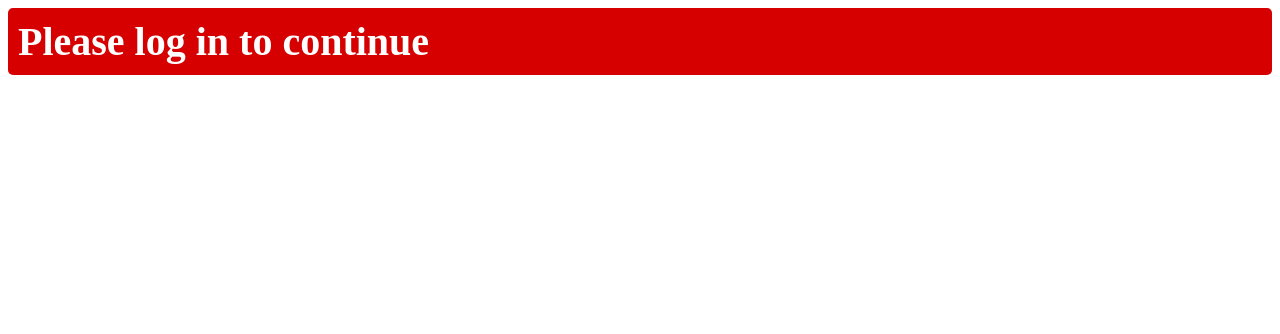
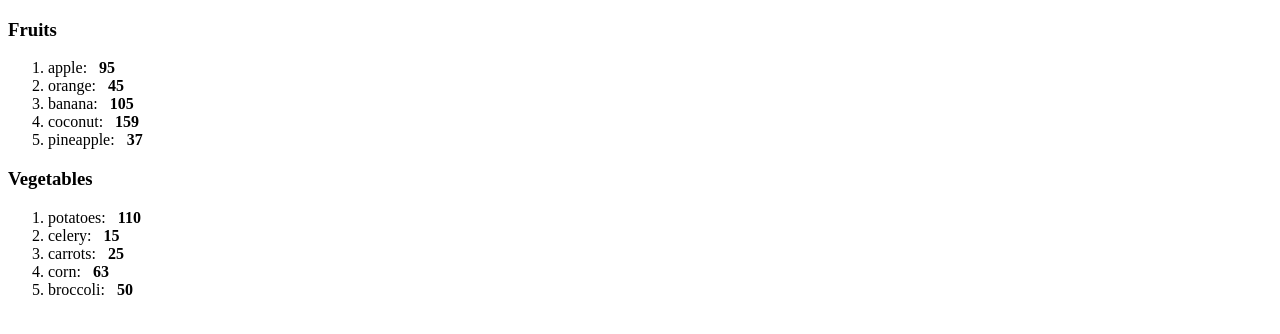
Before and after one commit to BurnettMiao/react-js-practice-2024, a React (Vite) app: page / in a window 1280 px wide. Shown: the top 334 px of the page. Built offline with nearby package versions, Linux system fonts and the light colour scheme.

Commit message:
render lists - 01

```diff
--- a/src/App.jsx
+++ b/src/App.jsx
@@ -4,12 +4,33 @@
 // import Header from './Header.jsx'
 // import Button from './Button/Button.jsx';
 // import Student from './Student.jsx';
-import UserGreeting from './UserGreeting.jsx';
+// import UserGreeting from './UserGreeting.jsx';
+import List from './List.jsx';
 
 function App() {
+  const fruits = [
+    { id: 1, name: 'apple', calories: 95 },
+    { id: 2, name: 'orange', calories: 45 },
+    { id: 3, name: 'banana', calories: 105 },
+    { id: 4, name: 'coconut', calories: 159 },
+    { id: 5, name: 'pineapple', calories: 37 },
+  ];
+
+  const vegetables = [
+    { id: 6, name: 'potatoes', calories: 110 },
+    { id: 7, name: 'celery', calories: 15 },
+    { id: 8, name: 'carrots', calories: 25 },
+    { id: 9, name: 'corn', calories: 63 },
+    { id: 10, name: 'broccoli', calories: 50 },
+  ];
+
   return (
     <>
-      <UserGreeting isLoggedIn={false} userName="BroCode" />
+      {/* <UserGreeting isLoggedIn={false} userName="BroCode" /> */}
+
+      <List items={fruits} category="Fruits" />
+
+      <List items={vegetables} category="Vegetables" />
     </>
   );
 }
--- /dev/null
+++ b/src/List.jsx
@@ -0,0 +1,46 @@
+function List(props) {
+  // const fruits = [
+  //   { id: 1, name: 'apple', calories: 95 },
+  //   { id: 2, name: 'orange', calories: 45 },
+  //   { id: 3, name: 'banana', calories: 105 },
+  //   { id: 4, name: 'coconut', calories: 159 },
+  //   { id: 5, name: 'pineapple', calories: 37 },
+  // ];
+
+  // ALPHABETICAL
+  // fruits.sort((a, b) => a.name.localeCompare(b.name));
+
+  // REVERSE ALPHABETICAL
+  // fruits.sort((a, b) => b.name.localeCompare(a.name));
+
+  // NUMERIC
+  // fruits.sort((a, b) => a.calories - b.calories);
+
+  // REVERSE NUMERIC
+  // fruits.sort((a, b) => b.calories - a.calories);
+
+  // const lowCalFruits = fruits.filter((fruit) => fruit.calories < 100);
+
+  // const highCalFruits = fruits.filter((fruit) => fruit.calories >= 100);
+
+  // 使用 props 方式
+  const category = props.category;
+  const itemList = props.items;
+
+  console.log(itemList);
+
+  const listItems = itemList.map((item) => (
+    <li key={item.id}>
+      {item.name}: &nbsp; <b>{item.calories}</b>
+    </li>
+  ));
+
+  return (
+    <>
+      <h3>{category}</h3>
+      <ol>{listItems}</ol>
+    </>
+  );
+}
+
+export default List;
```
